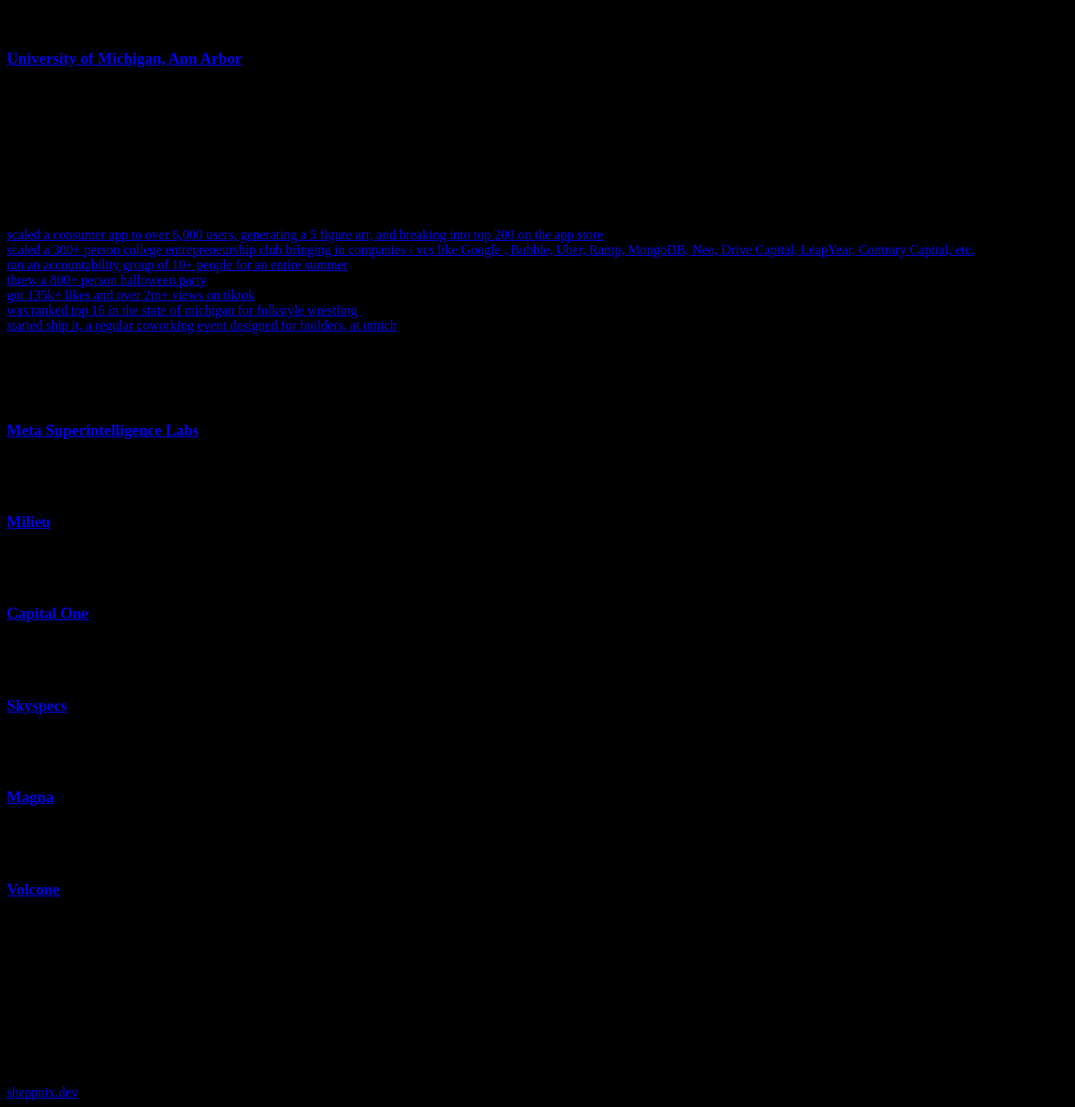
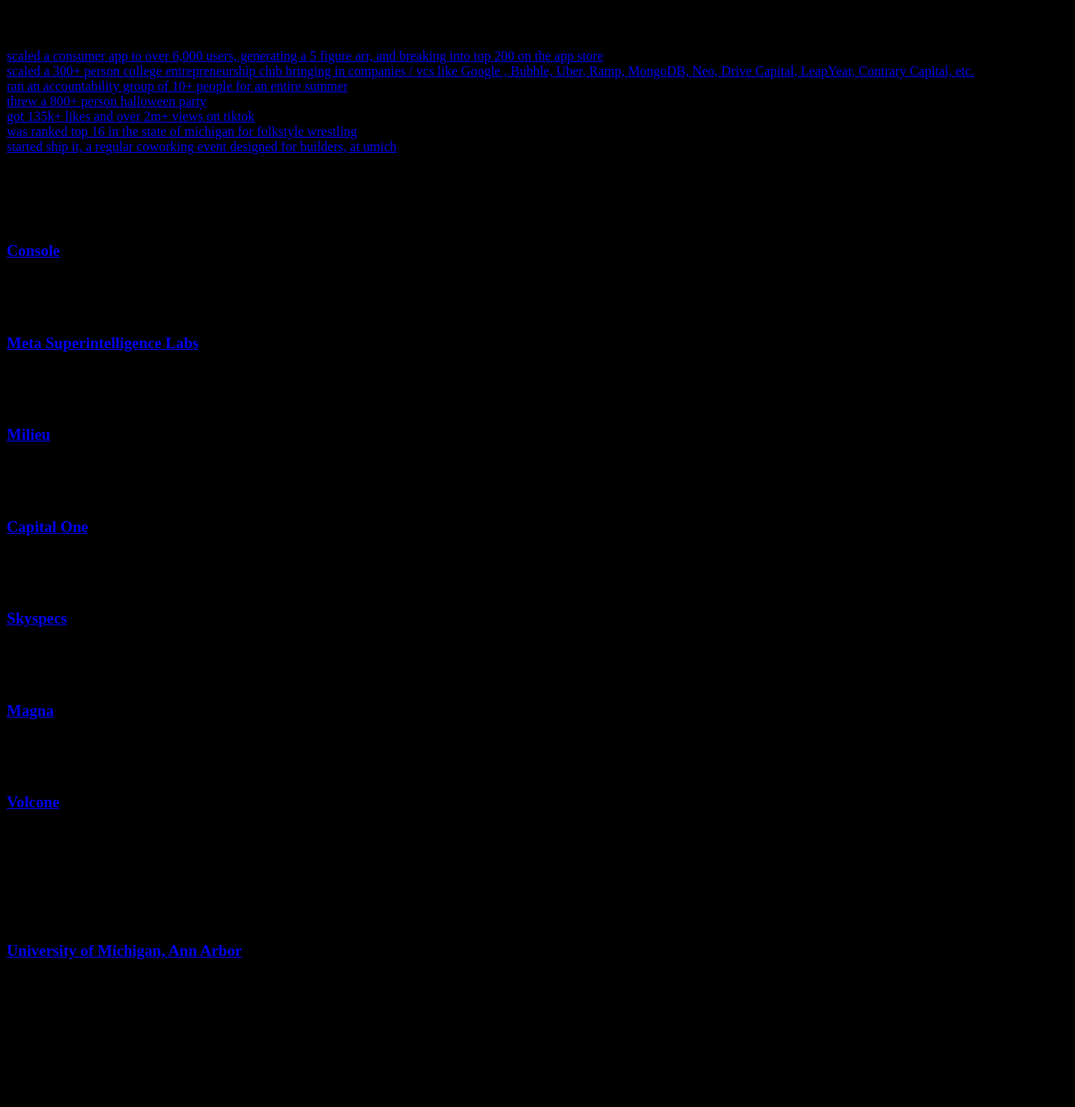
Before and after one commit to devk03/portfolio-website, a Next.js app: page / in a window 1280 px wide. Shown: the part 835-2154 px from the top of the page at 84% size. After the commit the page ends 2092 px from the top, so only its background shows below. Built offline with nearby package versions, Linux system fonts and the light colour scheme.

Commit message:
Update, march 4 2026

```diff
--- a/pages/index.tsx
+++ b/pages/index.tsx
@@ -67,8 +67,6 @@
   const [educationRef, educationVisible] = useIntersectionObserver();
   const [coolShitRef, coolShitVisible] = useIntersectionObserver();
   const [experienceRef, experienceVisible] = useIntersectionObserver();
-  const [hobbiesRef, hobbiesVisible] = useIntersectionObserver();
-  const [clonedRef, clonedVisible] = useIntersectionObserver();
 
   useEffect(() => {
     setMounted(true);
@@ -89,6 +87,14 @@
   ];
 
   const experience: ExperienceType[] = [
+    {
+      company: "Console",
+      link: "https://console.dev",
+      description: [
+        "the ai platform for IT — learning how to become a founder here"
+      ],
+      image: "/employment/console.png"
+    },
     {
       company: "Meta Superintelligence Labs",
       link: "https://meta.com",
@@ -249,8 +255,7 @@
             </h1>
 
             <div className="text-xl lg:text-2xl text-white space-y-4 text-left">
-              <p>i'm a software engineer at meta working on research inference</p>
-              <p>i'm interested in how engineering and product level thinking can be combined to create intuitive solutions for complex problems</p>
+              <p>i have worked on inference and consumer apps</p>
               <p>you can reach me by my x handle <Link href="https://x.com/dev_kunjadia">@dev_kunjadia</Link></p>
             </div>
           </div>
@@ -341,38 +346,8 @@
 
       {/* Main Content */}
       <div className="relative z-10 text-white">
-        {/* Education Section */}
-        <section ref={educationRef} className={`max-w-4xl mx-auto pt-0 pb-20 px-6 relative z-20 transition-all duration-1000 ${educationVisible ? 'translate-y-0 opacity-100' : 'translate-y-10 opacity-0'}`}>
-          <h2 className="text-3xl font-crimson mb-12 text-left text-white tracking-tight relative leading-normal py-2">
-            education
-          </h2>
-          <div className="space-y-8">
-            {education.map((edu, index) => (
-              <div key={index} className={`flex flex-col md:flex-row items-center md:items-start gap-6 p-6 font-crimson transition-all duration-1000 delay-${index * 200} ${educationVisible ? 'translate-y-0 opacity-100' : 'translate-y-10 opacity-0'}`}>
-                {edu.image && (
-                  <Link href={edu.link} className="w-20 md:w-32 h-20 md:h-32 relative flex-shrink-0 drop-shadow-[0_4px_4px_rgba(255,255,255,0.1)] hover:opacity-80 transition-opacity">
-                    <Image
-                      src={edu.image}
-                      alt={edu.school}
-                      fill
-                      className="object-contain grayscale contrast-200 brightness-125"
-                    />
-                  </Link>
-                )}
-                <div className="text-left">
-                  <h3 className="text-xl font-semibold text-white">
-                    <Link href={edu.link} className="hover:underline hover:text-white">{edu.school}</Link>
-                  </h3>
-                  <p className="text-white">{edu.degree}</p>
-                  <p className="text-white mt-2">{edu.description}</p>
-                </div>
-              </div>
-            ))}
-          </div>
-        </section>
-
         {/* Cool Shit Section */}
-        <section ref={coolShitRef} className={`max-w-4xl mx-auto py-20 px-6 border-t border-white/20 relative z-20 transition-all duration-1000 ${coolShitVisible ? 'translate-y-0 opacity-100' : 'translate-y-10 opacity-0'}`}>
+        <section ref={coolShitRef} className={`max-w-4xl mx-auto pt-0 pb-20 px-6 relative z-20 transition-all duration-1000 ${coolShitVisible ? 'translate-y-0 opacity-100' : 'translate-y-10 opacity-0'}`}>
           <h2 className="text-3xl font-crimson mb-12 text-left text-white tracking-tight relative leading-normal py-2">
             some stuff i've done
           </h2>
@@ -437,31 +412,36 @@
           </div>
         </section>
 
-        {/* Hobbies & Fun Section */}
-        <section ref={hobbiesRef} className={`max-w-4xl mx-auto py-20 px-6 border-t border-white/20 relative z-20 transition-all duration-1000 ${hobbiesVisible ? 'translate-y-0 opacity-100' : 'translate-y-10 opacity-0'}`}>
-          <h2 className="text-3xl font-crimson mb-8 text-left text-white tracking-tight relative leading-normal py-2">
-            hobbies and fun
+        {/* Education Section */}
+        <section ref={educationRef} className={`max-w-4xl mx-auto py-20 px-6 border-t border-white/20 relative z-20 transition-all duration-1000 ${educationVisible ? 'translate-y-0 opacity-100' : 'translate-y-10 opacity-0'}`}>
+          <h2 className="text-3xl font-crimson mb-12 text-left text-white tracking-tight relative leading-normal py-2">
+            education
           </h2>
-          <div className="font-crimson flex flex-wrap gap-4">
-            {['dj-ing', 'content creation', 'solo travel', 'exploring tech', 'community building'].map((hobby, index) => (
-              <span key={index} className={`px-4 py-2 rounded-full bg-white/10 text-white transition-all duration-1000 delay-${index * 100} ${hobbiesVisible ? 'scale-100 opacity-100' : 'scale-95 opacity-0'}`}>
-                {hobby}
-              </span>
+          <div className="space-y-8">
+            {education.map((edu, index) => (
+              <div key={index} className={`flex flex-col md:flex-row items-center md:items-start gap-6 p-6 font-crimson transition-all duration-1000 delay-${index * 200} ${educationVisible ? 'translate-y-0 opacity-100' : 'translate-y-10 opacity-0'}`}>
+                {edu.image && (
+                  <Link href={edu.link} className="w-20 md:w-32 h-20 md:h-32 relative flex-shrink-0 drop-shadow-[0_4px_4px_rgba(255,255,255,0.1)] hover:opacity-80 transition-opacity">
+                    <Image
+                      src={edu.image}
+                      alt={edu.school}
+                      fill
+                      className="object-contain grayscale contrast-200 brightness-125"
+                    />
+                  </Link>
+                )}
+                <div className="text-left">
+                  <h3 className="text-xl font-semibold text-white">
+                    <Link href={edu.link} className="hover:underline hover:text-white">{edu.school}</Link>
+                  </h3>
+                  <p className="text-white">{edu.degree}</p>
+                  <p className="text-white mt-2">{edu.description}</p>
+                </div>
+              </div>
             ))}
           </div>
         </section>
 
-        {/* People who cloned my website */}
-        <section ref={clonedRef} className={`max-w-4xl mx-auto py-20 px-6 border-t border-white/20 relative z-20 transition-all duration-1000 ${clonedVisible ? 'translate-y-0 opacity-100' : 'translate-y-10 opacity-0'}`}>
-          <h2 className="text-3xl font-crimson mb-8 text-left text-white tracking-tight relative leading-normal py-2">
-            people who cloned my website
-          </h2>
-          <div className="grid grid-cols-1 gap-4">
-            <a href="https://www.sheppnix.dev/" target="_blank" rel="noopener noreferrer" className={`text-white hover:text-white transition-all duration-1000 delay-200 ${clonedVisible ? 'translate-x-0 opacity-100' : 'translate-x-10 opacity-0'}`}>
-              sheppnix.dev
-            </a>
-          </div>
-        </section>
       </div>
     </>
   );
```
Also changed, not shown: public/employment/console.png (added).
